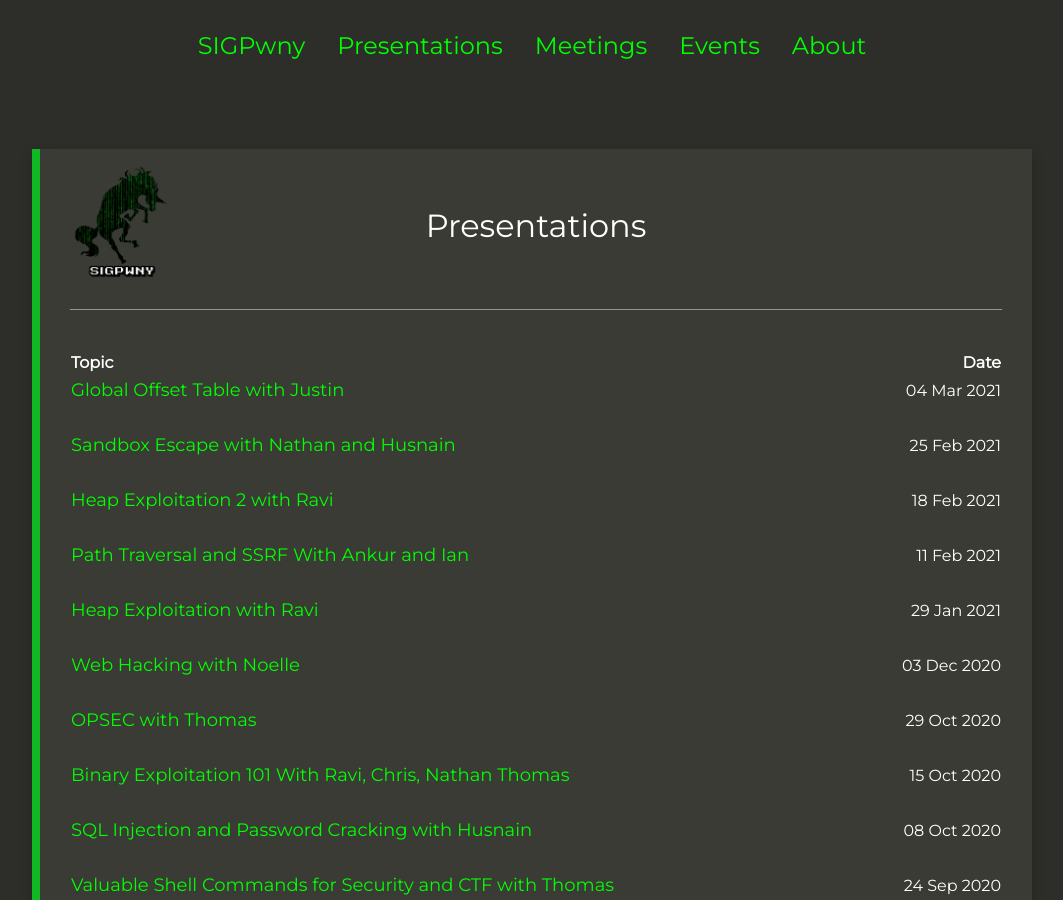
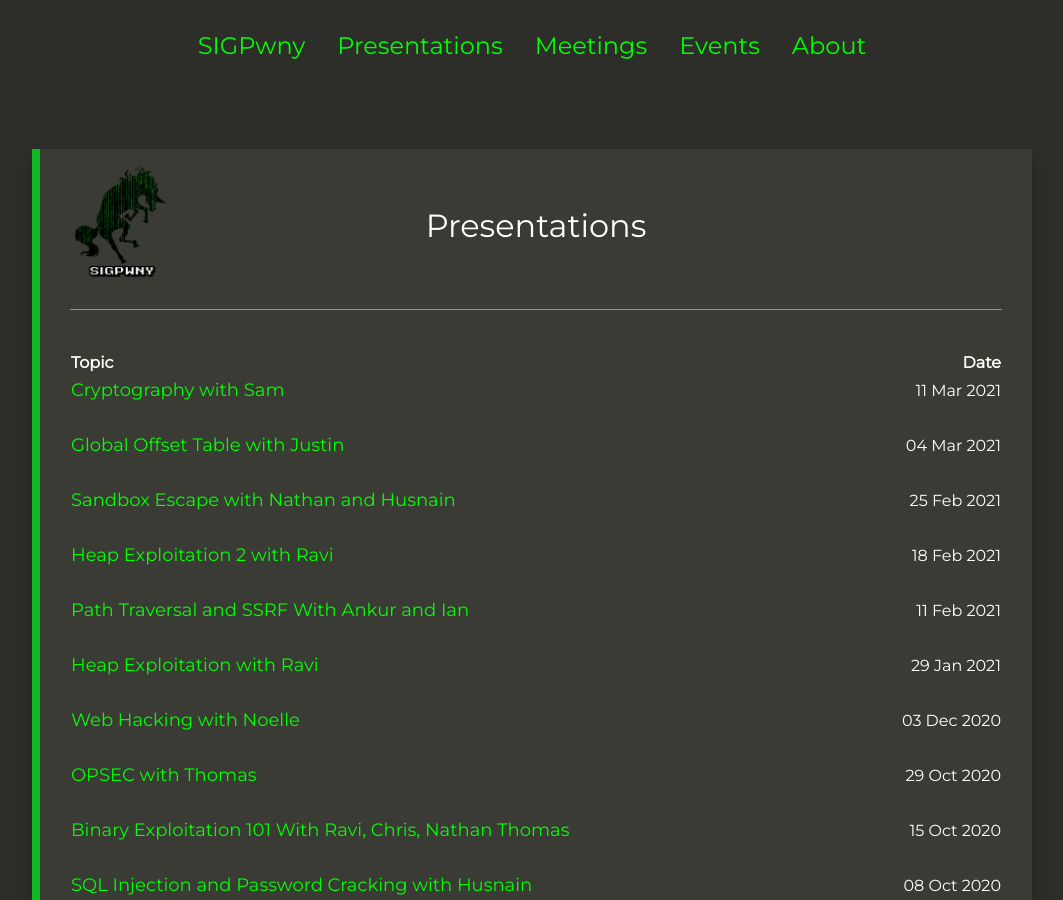
Before and after one commit to sigpwny/sigpwny.github.io-archive, a Jekyll site: the page built from presentation.md, in a window 1280 px wide and 900 px high. Shown: the whole window, without its empty margins (108-1171 px from the left). Built offline with Jekyll 4.4.1, drawn with Linux system fonts in a browser that asks for light colours; nearby versions of some CDN libraries.

Commit message:
Sam meeting

```diff
--- a/presentation.md
+++ b/presentation.md
@@ -2,6 +2,11 @@
 layout: page
 title: Presentations
 presentations: [
+  {
+    link: "https://sigpwny.github.io/presentation-content/sp21_intro_to_crypto.pdf",
+    title: "Cryptography with Sam",
+    date: "2021-03-11",
+  },
   {
     link: "https://sigpwny.github.io/presentation-content/global_offset_table.pdf",
     title: "Global Offset Table with Justin",
```
